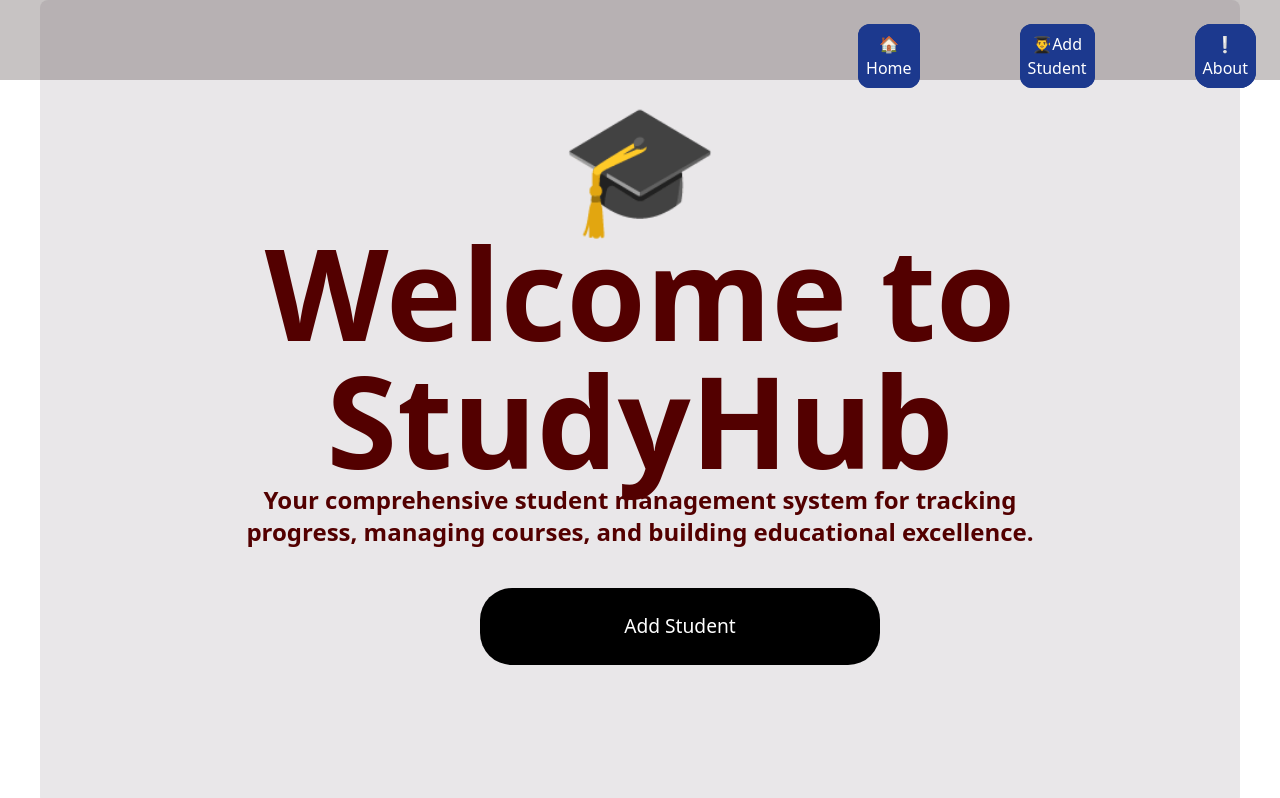
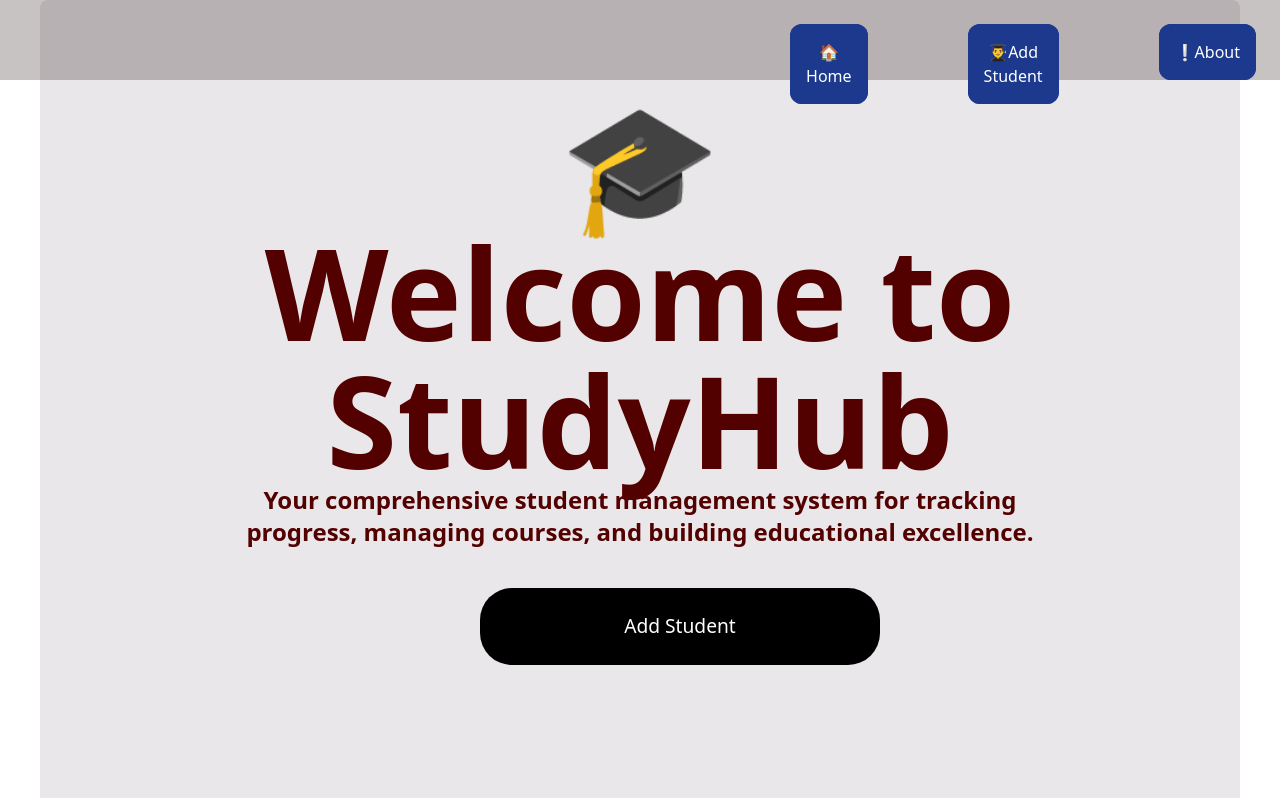
Before and after one commit to Divineshajeeth/last-react-project, a React (Vite) app in the folder react last/: page / in a window 1280 px wide. Shown: the top 798 px of the page. Built offline with nearby package versions, Linux system fonts and the light colour scheme.

Commit message:
button change

```diff
--- a/react last/src/components/addStu.jsx
+++ b/react last/src/components/addStu.jsx
@@ -9,7 +9,8 @@ function Add() {
     const [age, setAge] = useState("");
     const [gmail, setGmail] = useState("");
     const [course, setCourse] = useState("");
-    const [errors, setErrors] = useState({}); function handleAddStudent() {
+    const [errors, setErrors] = useState({});
+     function handleAddStudent() {
         const newErrors = {}; if (name.trim() === "") {
             newErrors.name = ":warning: Name is required";
         } if (age.trim() === "" || isNaN(age) || parseInt(age) <= 0 || parseInt(age) > 100) {
@@ -85,7 +86,8 @@ function Add() {
             </div>
 
             {errors.course && <div style={{ color: "red", fontSize: "13px" }}>{errors.course}</div>}
-            <br /> <button className="bg-black text-white w-60 p-4 rounded-3xl " onClick={handleAddStudent} style={{ marginTop: "10px" }}> Add Student</button>
+            <br />
+            <button className="bg-black text-white w-60 p-4 rounded-3xl " onClick={handleAddStudent} style={{ marginTop: "10px" }}> Add Student</button>
             <ul>
                 {students.map(function (student, index) {
                     return (
--- a/react last/src/components/navbar.jsx
+++ b/react last/src/components/navbar.jsx
@@ -7,9 +7,9 @@ export default function Navbar() {
 
                 <h2 className="Studyy text-4xl font-bold flex">🎓S.Hub</h2>
                 <ul className="flex">
-                    <li><button className="bg-blue-900 p-2 rounded-xl text-white" ><Link to="/">🏠Home</Link></button></li>
-                    <li><button className="bg-blue-900 p-2 rounded-xl text-white" ><Link to="/addStu">👨‍🎓Add Student</Link></button></li>
-                    <li><button className="bg-blue-900 p-2 rounded-2xl text-white"><Link to="/About">❕ <br></br>About</Link></button></li>
+                    <li><button className="bg-blue-900 p-4 rounded-xl text-white" ><Link to="/">🏠Home</Link></button></li>
+                    <li><button className="bg-blue-900 p-4 rounded-xl text-white" ><Link to="/addStu">👨‍🎓Add Student</Link></button></li>
+                    <li><button className="bg-blue-900 p-4 rounded-xl text-white"><Link to="/About">❕About</Link></button></li>
 
 
 
```
